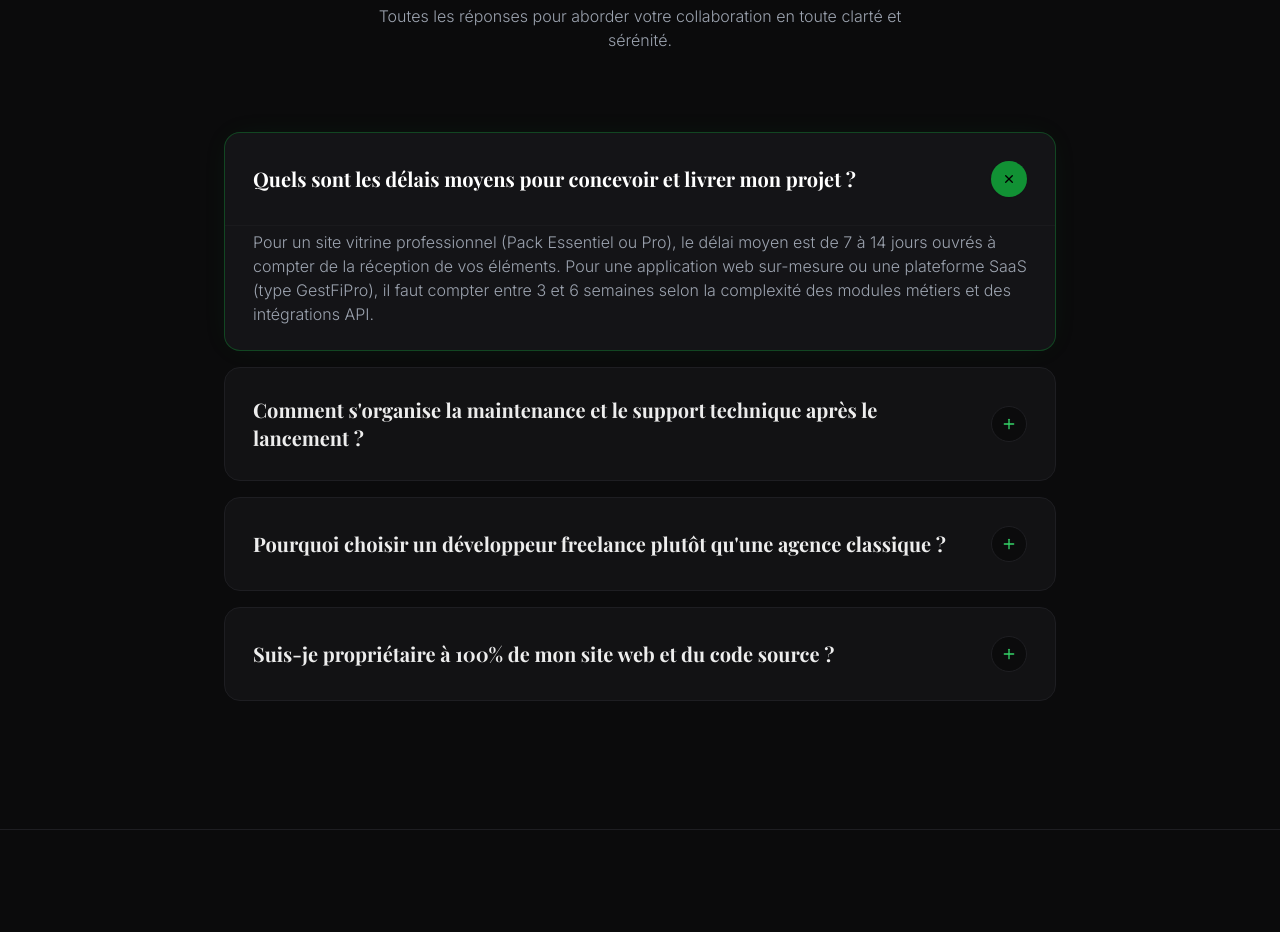
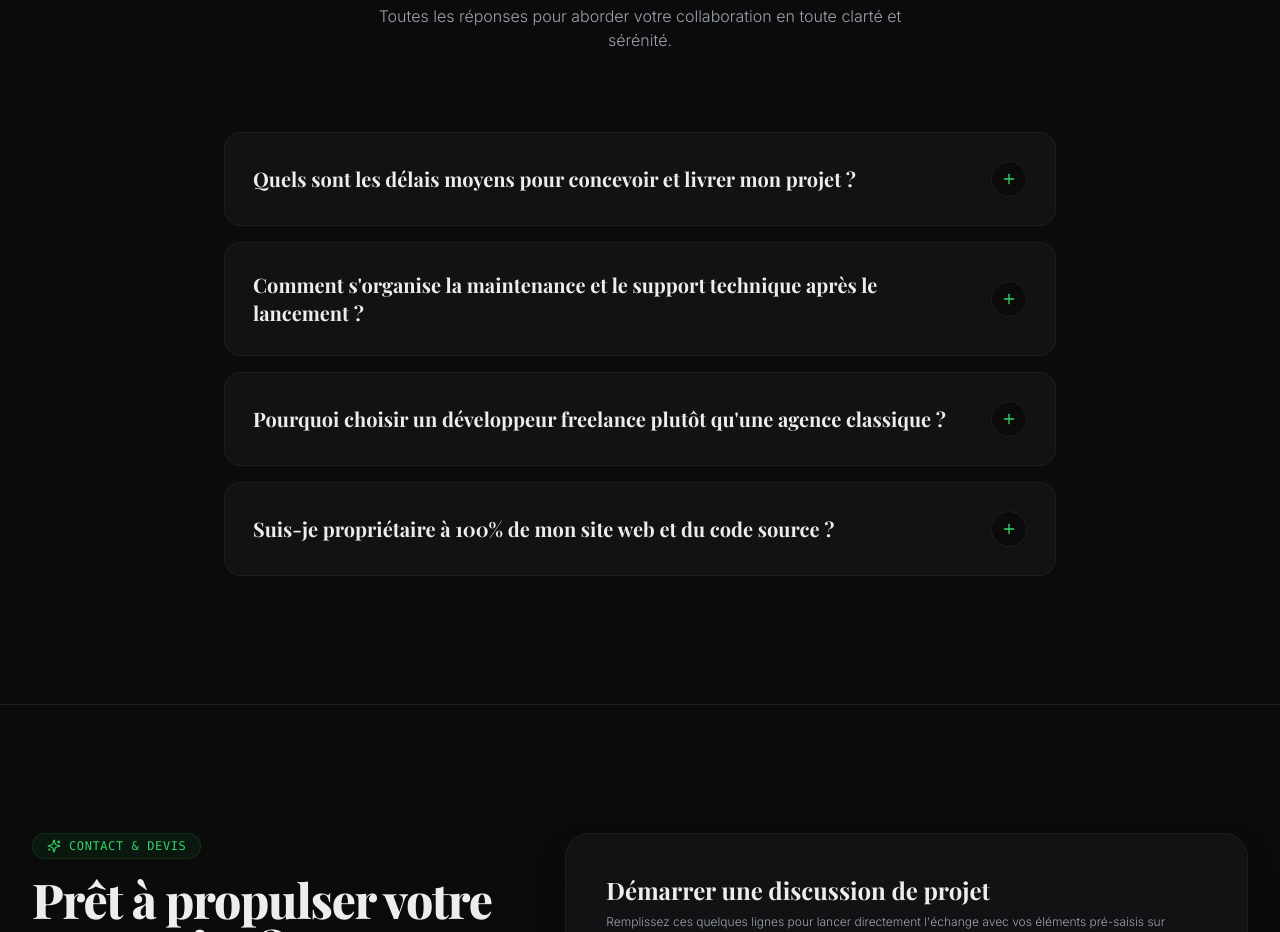
Before and after one commit to kadmiel-abe/kadmielabe, a Next.js app: page / in a window 1280 px wide. Shown: the part 6540-7472 px from the top of the page. Built offline with nearby package versions, Linux system fonts and the light colour scheme.

Commit message:
Fix: Fermeture par defaut des questions FAQ pour eviter l'ouverture automatique sans intervention

```diff
--- a/components/Faq.tsx
+++ b/components/Faq.tsx
@@ -34,7 +34,7 @@ const faqs = [
 ];
 
 export default function Faq() {
-  const [openIndex, setOpenIndex] = useState<number | null>(0);
+  const [openIndex, setOpenIndex] = useState<number | null>(null);
 
   const toggle = (index: number) => {
     setOpenIndex((current) => (current === index ? null : index));
@@ -88,7 +88,7 @@ export default function Faq() {
                     transition={{ duration: 0.3, ease: easeCurve }}
                     className={`w-9 h-9 rounded-full flex items-center justify-center shrink-0 transition-colors ${
                       isOpen
-                        ? "bg-emerald-500 text-black shadow-sm"
+                        ? "bg-emerald-500 text-white shadow-sm"
                         : "bg-[#0B0B0C] border border-[#1E1E22] text-emerald-400 group-hover:border-emerald-500/30"
                     }`}
                   >
```
